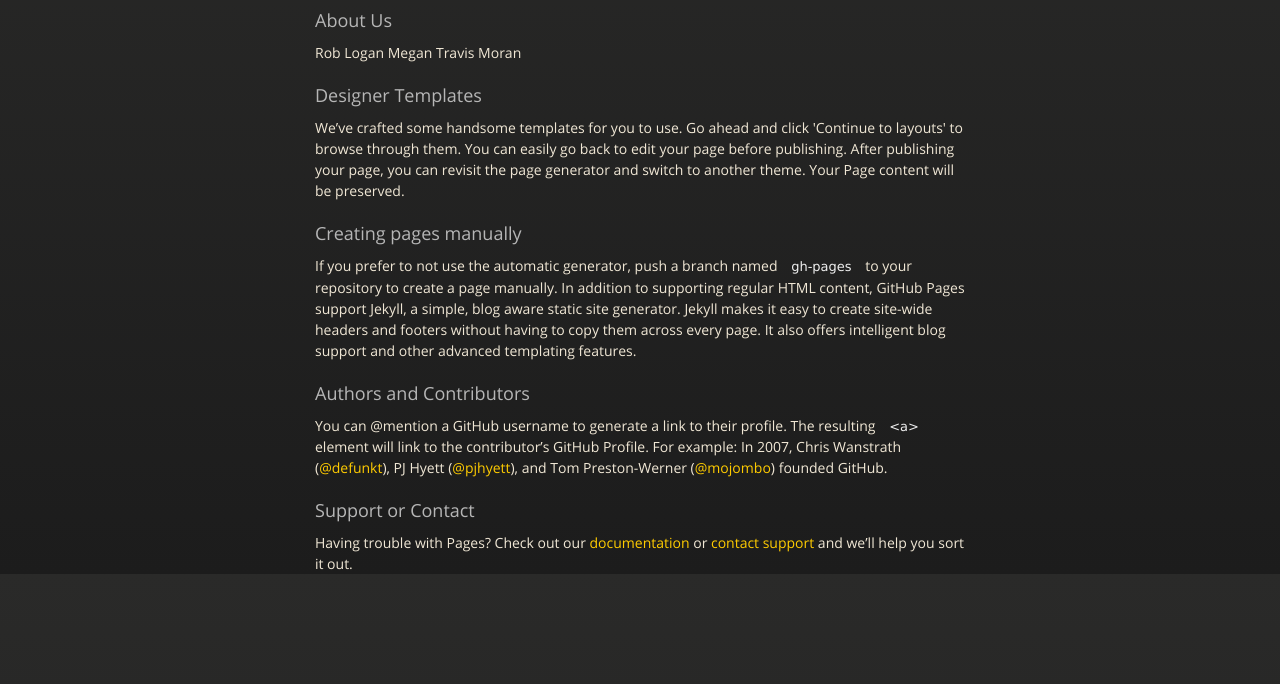
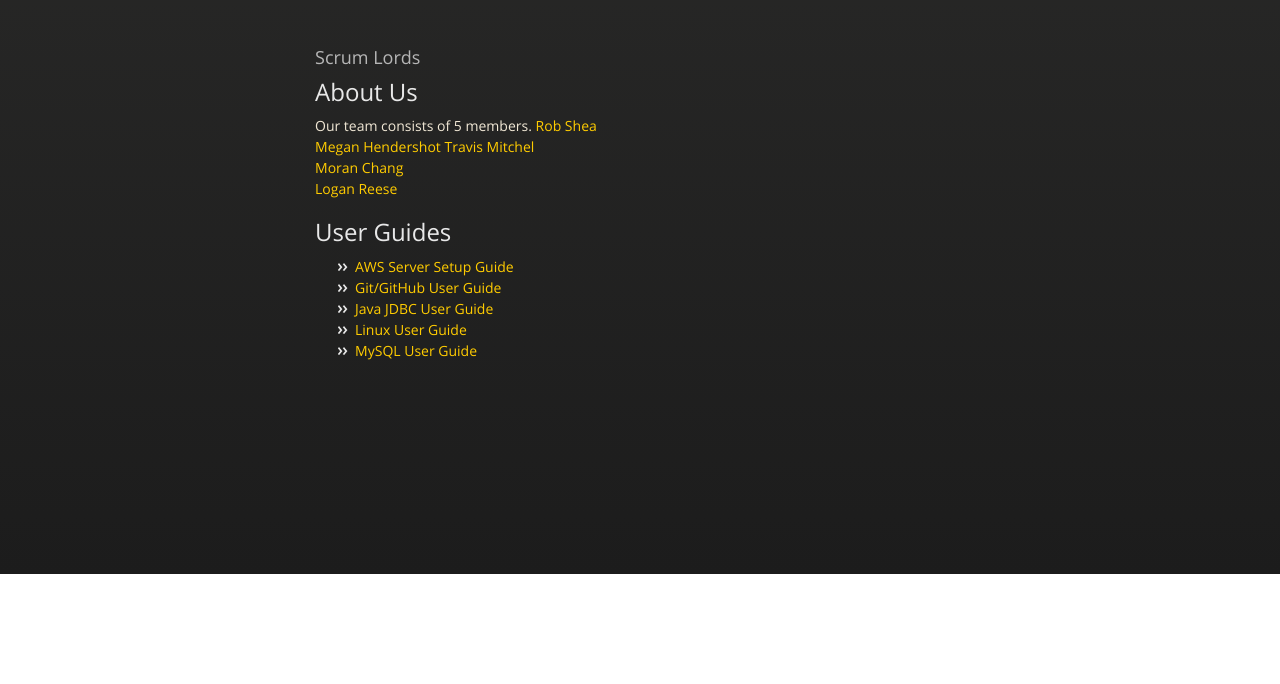
Before and after one commit to Scrum-Lords/Portfolio, a plain HTML site: page index.html in a window 1280 px wide. Shown: the part 226-910 px from the top of the page. After the commit the page ends 800 px from the top, so only its background shows below. Drawn offline with nearby package versions, Linux system fonts and the light colour scheme.

```diff
--- a/index.html
+++ b/index.html
@@ -32,40 +32,45 @@
       <section>
         <div id="title">
           <h1>Portfolio</h1>
-          <p></p>
+          <p>Scrum-Lords Team Portfolio</p>
           <hr>
           <span class="credits left">Project maintained by <a href="https://github.com/Scrum-Lords">Scrum-Lords</a></span>
           <span class="credits right">Hosted on GitHub Pages &mdash; Theme by <a href="https://twitter.com/michigangraham">mattgraham</a></span>
         </div>
 
         <h3>
-<a id="about-us" class="anchor" href="#about-us" aria-hidden="true"><span aria-hidden="true" class="octicon octicon-link"></span></a>About Us</h3>
+<a id="scrum-lords" class="anchor" href="#scrum-lords" aria-hidden="true"><span aria-hidden="true" class="octicon octicon-link"></span></a>Scrum Lords</h3>
 
-<p>Rob
-Logan
-Megan
-Travis
-Moran</p>
+<h2>
+<a id="about-us" class="anchor" href="#about-us" aria-hidden="true"><span aria-hidden="true" class="octicon octicon-link"></span></a>About Us</h2>
 
-<h3>
-<a id="designer-templates" class="anchor" href="#designer-templates" aria-hidden="true"><span aria-hidden="true" class="octicon octicon-link"></span></a>Designer Templates</h3>
+<p>Our team consists of 5 members.
+<a href="https://vyper5150.github.io/Portfolio/">Rob Shea</a><br>
+<a href="https://MCHendershot.github.io/Portfolio/">Megan Hendershot</a>
+<a href="https://TMitch15.github.io/Portfolio/">Travis Mitchel</a><br>
+<a href="https://MoranChang.github.io/Portfolio/">Moran Chang</a><br>
+<a href="https://LoganReese.github.io/Portfolio/">Logan Reese</a>  </p>
 
-<p>We’ve crafted some handsome templates for you to use. Go ahead and click 'Continue to layouts' to browse through them. You can easily go back to edit your page before publishing. After publishing your page, you can revisit the page generator and switch to another theme. Your Page content will be preserved.</p>
+<h2>
+<a id="user-guides" class="anchor" href="#user-guides" aria-hidden="true"><span aria-hidden="true" class="octicon octicon-link"></span></a>User Guides</h2>
 
-<h3>
-<a id="creating-pages-manually" class="anchor" href="#creating-pages-manually" aria-hidden="true"><span aria-hidden="true" class="octicon octicon-link"></span></a>Creating pages manually</h3>
-
-<p>If you prefer to not use the automatic generator, push a branch named <code>gh-pages</code> to your repository to create a page manually. In addition to supporting regular HTML content, GitHub Pages support Jekyll, a simple, blog aware static site generator. Jekyll makes it easy to create site-wide headers and footers without having to copy them across every page. It also offers intelligent blog support and other advanced templating features.</p>
-
-<h3>
-<a id="authors-and-contributors" class="anchor" href="#authors-and-contributors" aria-hidden="true"><span aria-hidden="true" class="octicon octicon-link"></span></a>Authors and Contributors</h3>
-
-<p>You can @mention a GitHub username to generate a link to their profile. The resulting <code>&lt;a&gt;</code> element will link to the contributor’s GitHub Profile. For example: In 2007, Chris Wanstrath (<a href="https://github.com/defunkt" class="user-mention">@defunkt</a>), PJ Hyett (<a href="https://github.com/pjhyett" class="user-mention">@pjhyett</a>), and Tom Preston-Werner (<a href="https://github.com/mojombo" class="user-mention">@mojombo</a>) founded GitHub.</p>
-
-<h3>
-<a id="support-or-contact" class="anchor" href="#support-or-contact" aria-hidden="true"><span aria-hidden="true" class="octicon octicon-link"></span></a>Support or Contact</h3>
-
-<p>Having trouble with Pages? Check out our <a href="https://help.github.com/pages">documentation</a> or <a href="https://github.com/contact">contact support</a> and we’ll help you sort it out.</p>
+<ul>
+<li>
+<a href="https://github.com/Scrum-Lords/User-Guides/wiki/AWS-Server--User-Guide">AWS Server Setup Guide</a><br>
+</li>
+<li>
+<a href="https://github.com/Scrum-Lords/User-Guides/wiki/Git-GitHub-User-Guide">Git/GitHub User Guide</a><br>
+</li>
+<li>
+<a href="https://github.com/Scrum-Lords/User-Guides/wiki/Java-JDBC">Java JDBC User Guide</a><br>
+</li>
+<li>
+<a href="https://github.com/Scrum-Lords/User-Guides/wiki/Linux-User-Guide">Linux User Guide</a><br>
+</li>
+<li>
+<a href="https://github.com/Scrum-Lords/User-Guides/wiki/MYSQL-USER-GUIDE">MySQL User Guide</a><br>
+</li>
+</ul>
       </section>
 
     </div>
--- a/params.json
+++ b/params.json
@@ -1,6 +1,6 @@
 {
   "name": "Portfolio",
-  "tagline": "",
-  "body": "### About Us\r\nRob\r\nLogan\r\nMegan\r\nTravis\r\nMoran\r\n\r\n\r\n### Designer Templates\r\nWe’ve crafted some handsome templates for you to use. Go ahead and click 'Continue to layouts' to browse through them. You can easily go back to edit your page before publishing. After publishing your page, you can revisit the page generator and switch to another theme. Your Page content will be preserved.\r\n\r\n### Creating pages manually\r\nIf you prefer to not use the automatic generator, push a branch named `gh-pages` to your repository to create a page manually. In addition to supporting regular HTML content, GitHub Pages support Jekyll, a simple, blog aware static site generator. Jekyll makes it easy to create site-wide headers and footers without having to copy them across every page. It also offers intelligent blog support and other advanced templating features.\r\n\r\n### Authors and Contributors\r\nYou can @mention a GitHub username to generate a link to their profile. The resulting `<a>` element will link to the contributor’s GitHub Profile. For example: In 2007, Chris Wanstrath (@defunkt), PJ Hyett (@pjhyett), and Tom Preston-Werner (@mojombo) founded GitHub.\r\n\r\n### Support or Contact\r\nHaving trouble with Pages? Check out our [documentation](https://help.github.com/pages) or [contact support](https://github.com/contact) and we’ll help you sort it out.\r\n",
+  "tagline": "Scrum-Lords Team Portfolio",
+  "body": "### Scrum Lords\r\n\r\n##About Us \r\nOur team consists of 5 members. \r\n[Rob Shea](https://vyper5150.github.io/Portfolio/)  \r\n[Megan Hendershot](https://MCHendershot.github.io/Portfolio/)\r\n[Travis Mitchel](https://TMitch15.github.io/Portfolio/)  \r\n[Moran Chang](https://MoranChang.github.io/Portfolio/)  \r\n[Logan Reese](https://LoganReese.github.io/Portfolio/)  \r\n\r\n##User Guides  \r\n* [AWS Server Setup Guide](https://github.com/Scrum-Lords/User-Guides/wiki/AWS-Server--User-Guide)  \r\n* [Git/GitHub User Guide](https://github.com/Scrum-Lords/User-Guides/wiki/Git-GitHub-User-Guide)  \r\n* [Java JDBC User Guide](https://github.com/Scrum-Lords/User-Guides/wiki/Java-JDBC)  \r\n* [Linux User Guide](https://github.com/Scrum-Lords/User-Guides/wiki/Linux-User-Guide)  \r\n* [MySQL User Guide](https://github.com/Scrum-Lords/User-Guides/wiki/MYSQL-USER-GUIDE)  ",
   "note": "Don't delete this file! It's used internally to help with page regeneration."
 }
```
